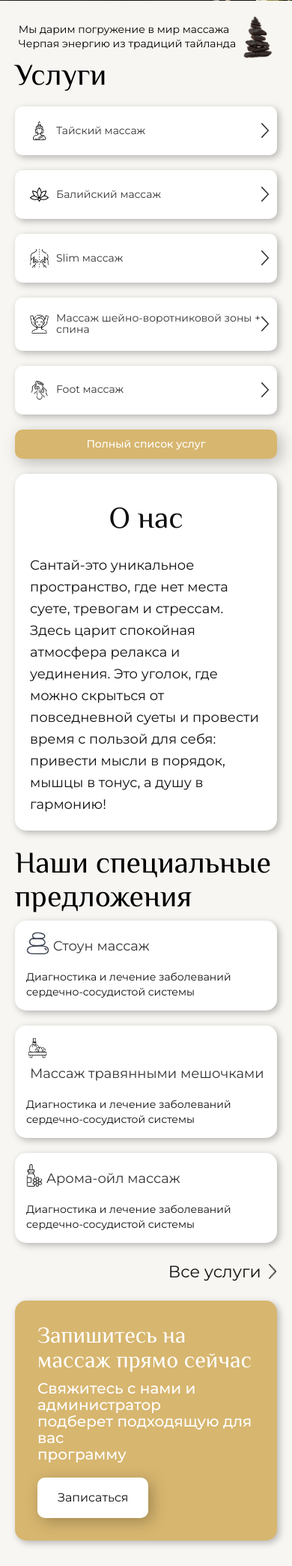
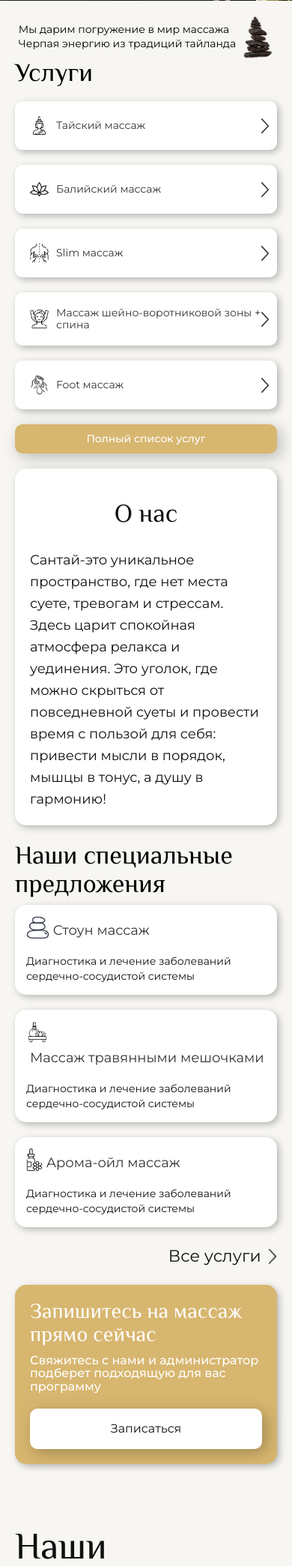
Before and after one commit to 4ndr01dHQD/santai, a Django app: page / in a window 390 px wide. Shown: the part 299-2388 px from the top of the page at 75% size. Run offline with Django 4.2, Linux system fonts and the light colour scheme.

Commit message:
Правки мобильной верстки

```diff
--- a/static/sass/adapt/_about.scss
+++ b/static/sass/adapt/_about.scss
@@ -18,20 +18,25 @@
 
 }
 
+@media (max-width: 768px) {
+  .about {
+      &__title {
+          font-size: 40px;
+        }
+      }
+}
+
 @media (max-width: 480px) {
   .about {
     padding-top: 20px;
-  }
-
-  .about__wrapper {
-    padding: 20px;
-  }
-
-  .about__title {
-    font-size: 40px;
-  }
-
-  .about__image {
-    display: none;
+    &__title {
+      font-size: 34px;
+    }
+    &__wrapper {
+      padding: 20px;
+    }
+    &__image {
+      display: none;
+    }
   }
 }
--- a/static/sass/adapt/_order.scss
+++ b/static/sass/adapt/_order.scss
@@ -50,12 +50,20 @@
             margin-top: 10px;
         }
         &__title {
-            font-size: 30px;
+            font-size: 28px;
             line-height: 1.1;
         }
         &__subtitle {
-            font-size: 20px;
+            font-size: 16px;
             line-height: 1.1;
         }
     }
 }
+
+@media (max-width: 567px) {
+    .order {
+        button{
+            width: 100%;
+        }
+    }
+}
--- a/static/sass/adapt/_services.scss
+++ b/static/sass/adapt/_services.scss
@@ -11,6 +11,9 @@
 
 @media (max-width: 768px) {
     .services {
+        &__title {
+            font-size: 34px;
+          }
         &__item {
             font-size: 20px;
             border-radius: 10px;
--- a/static/sass/adapt/_special.scss
+++ b/static/sass/adapt/_special.scss
@@ -51,6 +51,9 @@
       margin-bottom: 20px;
       width: 40%;
     }
+    &__title {
+      font-size: 40px;
+    }
   }
 }
 
@@ -64,7 +67,7 @@
     }
 
     &__title {
-      font-size: 40px;
+      font-size: 34px;
       line-height: normal;
       margin-bottom: 10px;
     }
--- a/static/sass/blocks/_about.scss
+++ b/static/sass/blocks/_about.scss
@@ -19,7 +19,7 @@
     font-family: 'Philosopher';
     font-style: normal;
     font-weight: 400;
-    font-size: 50px;
+    font-size: 40px;
     line-height: 78px;
     color: #101010;
     text-align: center;
--- a/static/sass/blocks/_order.scss
+++ b/static/sass/blocks/_order.scss
@@ -5,7 +5,7 @@
 
   &__wrapper {
     margin: 100px 0 0;
-    padding: 30px;
+    padding: 20px;
     background: #D7B66F;
     box-shadow: 3px 3px 10px rgba(0, 0, 0, 0.27);
     border-radius: 15px;
```
Also changed, not shown: static/css/style.min.css, 1 other file.
